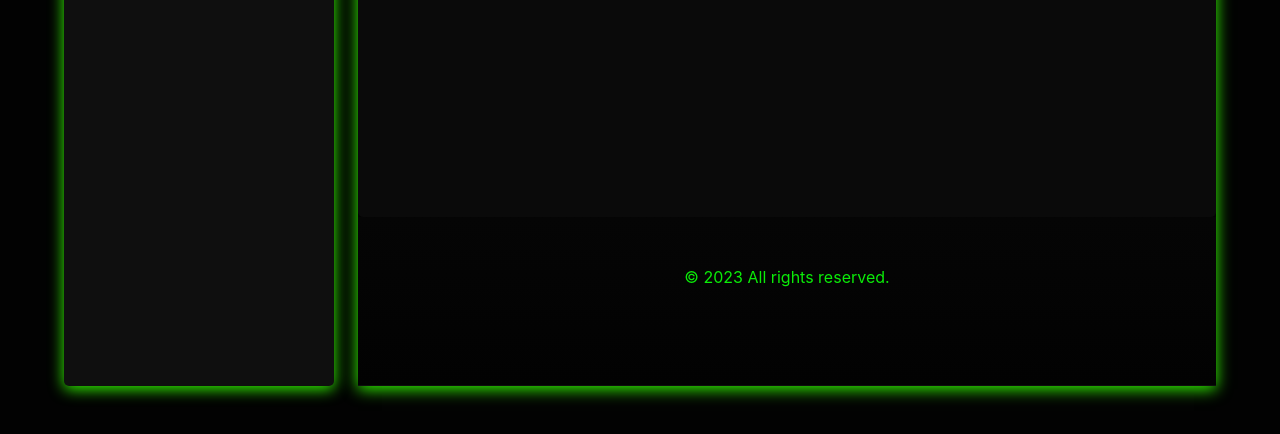
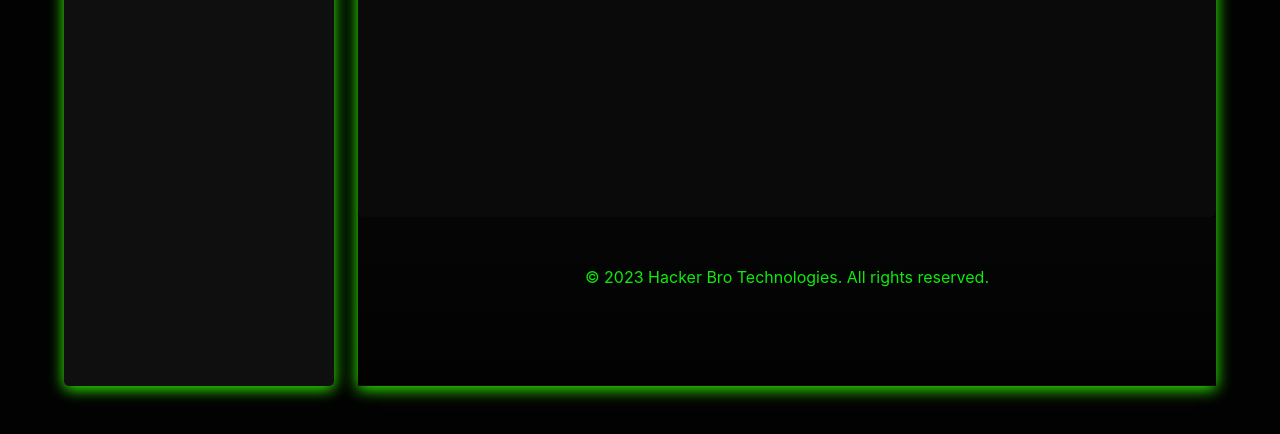
Before and after one commit to u1tr0nex/u1tr0nex.github.io, a plain HTML site: page index.html in a window 1280 px wide. Shown: the part 412-846 px from the top of the page. Drawn offline with nearby package versions, Linux system fonts and the light colour scheme.

Commit message:
Update index.html

```diff
--- a/index.html
+++ b/index.html
@@ -73,8 +73,8 @@
                 <div class="footer dark-mode" style="text-align: center">
                   <p>
                     &copy; 2023
-                    <a href="#"
-                      > All rights reserved.
+                    <a href="https://hackerbro.in"
+                      >Hacker Bro Technologies. All rights reserved.
                     </a>
                   </p>
                 </div>
```
